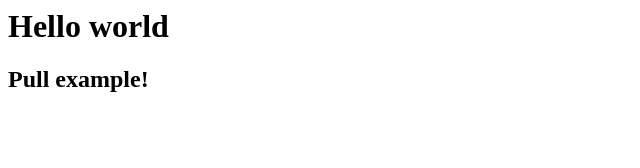
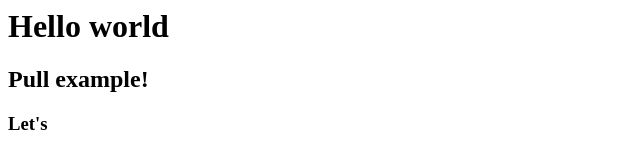
Before and after one commit to sivka1burka/helloWorld, a plain HTML site: page index.html in a window 1280 px wide. Shown: the full height of the page, 0-640 px from the left. Drawn offline with Linux system fonts and the light colour scheme.

Commit message:
Добавлен заголовок <h3> в файл index.html

```diff
--- a/index.html
+++ b/index.html
@@ -5,5 +5,6 @@
   <body>
     <h1>Hello world</h1>
     <h2>Pull example!</h2>
+	<h3>Let's </h3>
   </body>
 </html>
```
